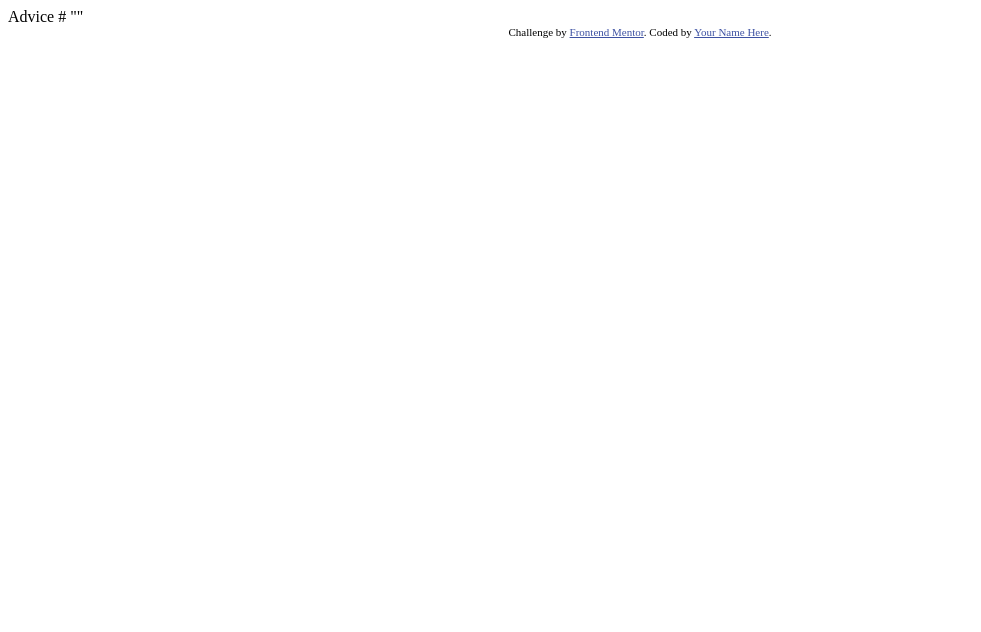
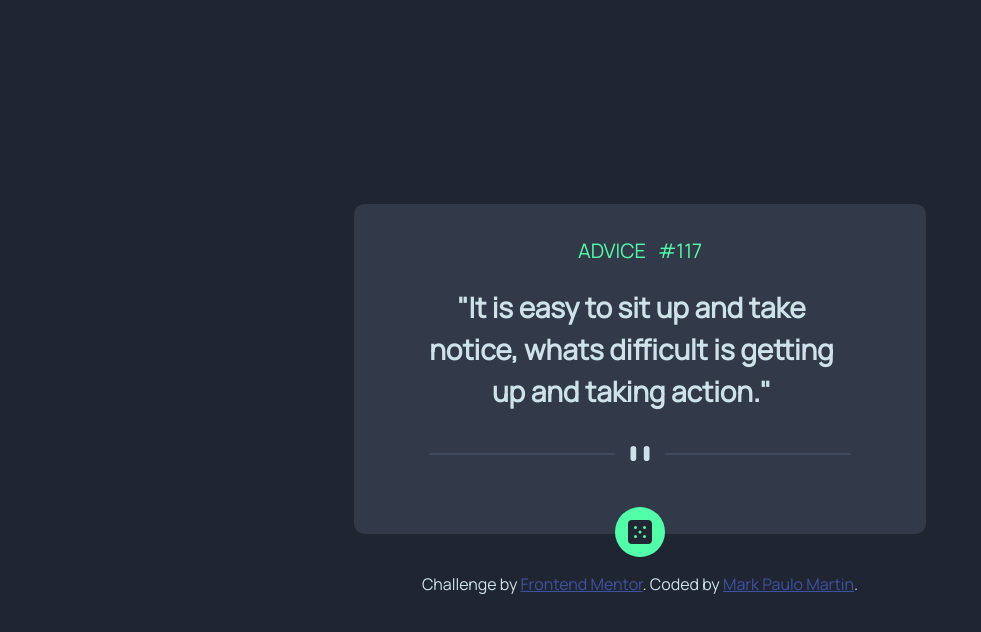
Before and after one commit to mrkmartin/advice-generator-app, a plain HTML site: page index.html in a window 1280 px wide. Shown: the whole page, without its empty margins (0-981 px from the left). Drawn offline with Linux system fonts and the light colour scheme.

Commit message:
Added styling  and added functionality in getting advice on api

```diff
--- a/index.html
+++ b/index.html
@@ -1,28 +1,41 @@
 <!DOCTYPE html>
 <html lang="en">
+
 <head>
   <meta charset="UTF-8">
-  <meta name="viewport" content="width=device-width, initial-scale=1.0"> <!-- displays site properly based on user's device -->
+  <meta name="viewport" content="width=device-width, initial-scale=1.0">
+  <!-- displays site properly based on user's device -->
 
   <link rel="icon" type="image/png" sizes="32x32" href="./images/favicon-32x32.png">
+  <link rel="preconnect" href="https://fonts.googleapis.com">
+  <link rel="preconnect" href="https://fonts.gstatic.com" crossorigin>
+  <link href="https://fonts.googleapis.com/css2?family=Manrope&display=swap" rel="stylesheet">
+  <link rel="stylesheet" href="style.css">
+  <script src="index.js" defer></script>
 
   <title>Frontend Mentor | Advice generator app</title>
 
-  <!-- Feel free to remove these styles or customise in your own stylesheet 👍 -->
-  <style>
-    .attribution { font-size: 11px; text-align: center; }
-    .attribution a { color: hsl(228, 45%, 44%); }
-  </style>
 </head>
+
 <body>
-
-  Advice #<!-- Advice ID goes here -->
-
-  "<!-- Advice text goes here -->"
-
+  <div class="container">
+    <div class="advice">
+      <h1 id="advice-id">Advice <span id="advice-number">#117</span></h1>
+      <p id="advice-text">"It is easy to sit up and take notice, whats difficult is getting up and taking action."</p>
+      <div class="divider">
+        <picture>
+          <source srcset=" images/pattern-divider-desktop.svg" media="(min-width: 1024px)">
+          <img src="images/pattern-divider-mobile.svg" alt="divider">
+        </picture>
+      </div>
+    </div>
+    <div class="button-container"><img src="images/icon-dice.svg" alt="dice">
+    </div>
+  </div>
   <div class="attribution">
     Challenge by <a href="https://www.frontendmentor.io?ref=challenge" target="_blank">Frontend Mentor</a>.
-    Coded by <a href="#">Your Name Here</a>.
+    Coded by <a href="#">Mark Paulo Martin</a>.
   </div>
 </body>
+
 </html>
--- /dev/null
+++ b/index.js
@@ -0,0 +1,23 @@
+"use strict";
+
+const btn = document.querySelector(".button-container");
+const adviceContainer = document.querySelector(".advice");
+const adviceId = document.querySelector("#advice-number");
+const adviceText = document.querySelector("#advice-text");
+
+const getAdvice = async () => {
+  try {
+    const response = await fetch("https://api.adviceslip.com/advice");
+    if (!response.ok) {
+      throw new Error("Failed to fetch advice");
+    }
+    const data = await response.json();
+
+    adviceId.textContent = `#${data.slip.id}`;
+    adviceText.textContent = data.slip.advice;
+  } catch (error) {
+    console.error(error);
+  }
+};
+
+btn.addEventListener("click", getAdvice);
--- /dev/null
+++ b/style.css
@@ -0,0 +1,132 @@
+:root {
+  --bg-body: hsl(218, 23%, 16%);
+  --bg-card: hsl(217, 19%, 24%);
+  --font: hsl(193, 38%, 86%);
+  --bg-button-container: hsl(150, 100%, 66%);
+}
+
+*,
+*::before,
+*::after {
+  box-sizing: border-box;
+}
+
+* {
+  margin: 0;
+  padding: 0;
+  font: inherit;
+}
+
+body {
+  min-height: 100vh;
+  line-height: 1.5;
+  font-family: "Manrope", sans-serif;
+  background-color: var(--bg-body);
+  color: var(--font);
+  display: flex;
+  flex-direction: column;
+  justify-content: center;
+  align-items: center;
+  width: 100%;
+}
+
+p {
+  text-wrap: pretty;
+  max-width: 25ch;
+}
+
+h1,
+h2,
+h3,
+h4,
+h5,
+h6 {
+  text-wrap: balance;
+}
+
+.container {
+  background-color: var(--bg-card);
+  max-width: 90%;
+  height: 235px;
+  display: flex;
+  flex-direction: column;
+  align-items: center;
+  position: relative;
+  border-radius: 10px;
+  padding: 0 5%;
+}
+
+@media screen and (min-width: 375px) and (max-width: 440px) {
+  .container {
+    height: 260px;
+  }
+}
+
+@media screen and (min-width: 768px) {
+  .container {
+    height: 330px;
+  }
+}
+
+.advice {
+  font-weight: 800;
+  text-align: center;
+}
+
+#advice-id {
+  font-size: clamp(14px, 5vw, 20px);
+  font-weight: 400;
+  color: var(--bg-button-container);
+  margin-top: 2rem;
+  text-transform: uppercase;
+}
+
+#advice-number {
+  margin-left: 8px;
+}
+
+#advice-text {
+  font-size: clamp(16px, 5vw, 28px);
+  margin-top: 1.25rem;
+}
+
+.divider {
+  margin-top: 7%;
+}
+
+.divider img {
+  width: 95%;
+}
+
+.button-container {
+  display: flex;
+  justify-content: center;
+  align-items: center;
+  width: 50px;
+  height: 50px;
+  border-radius: 50%;
+  background-color: var(--bg-button-container);
+  cursor: pointer;
+  position: absolute;
+  bottom: -10%;
+  transition: box-shadow 0.3s ease;
+}
+
+.button-container:hover {
+  box-shadow: 0 0 30px 5px hsl(150, 100%, 66%);
+}
+
+@media screen and (min-width: 768px) {
+  .button-container {
+    bottom: -7%;
+  }
+}
+
+.attribution {
+  text-align: center;
+  margin-top: 3%;
+}
+
+.attribution a {
+  color: hsl(228, 45%, 44%);
+}
```
